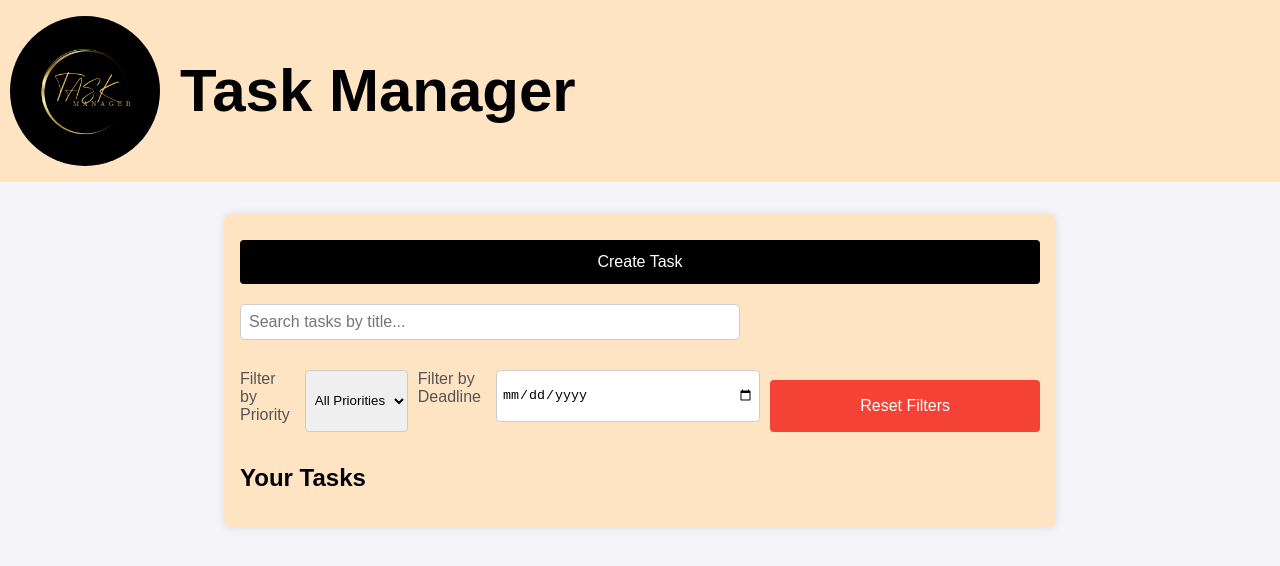
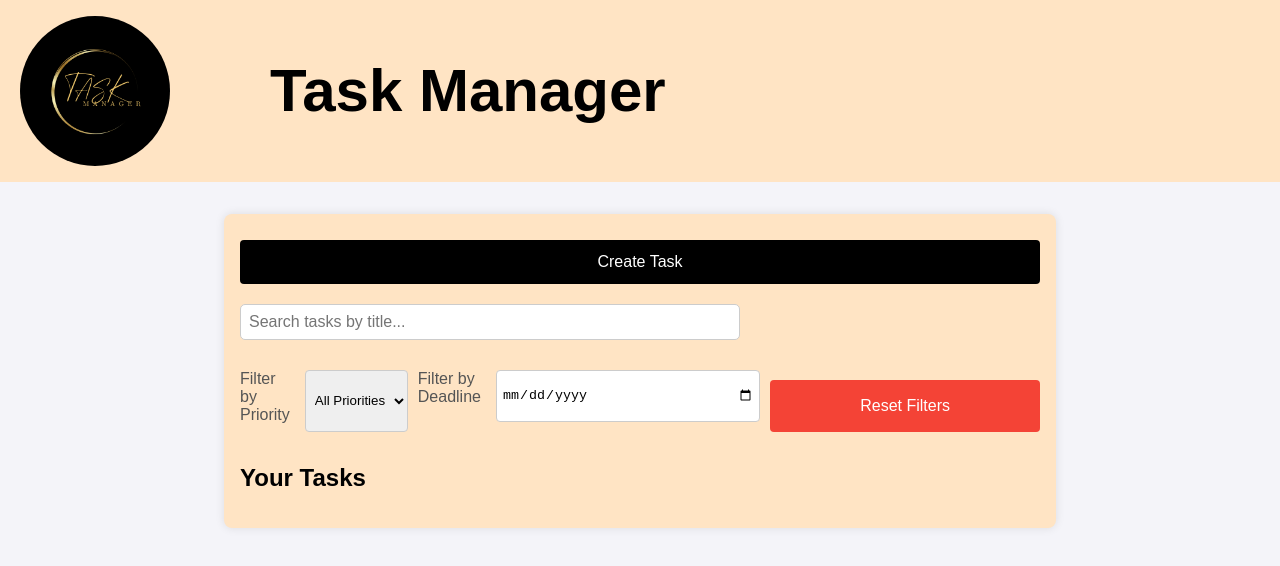
Before and after one commit to lubsy09/Taskmaster-app, a website: page taskmaster/index.html in a window 1280 px wide. Drawn offline with Linux system fonts and the light colour scheme; no server answers.

Commit message:
Modify header

```diff
--- a/taskmaster/style.css
+++ b/taskmaster/style.css
@@ -11,7 +11,7 @@ header {
   text-align: center;
   padding: 1rem 0;
   display: flex;
-  gap: 20px;
+  gap: 100px;
   font-size: 30px;
   margin: 0;
 }
@@ -185,7 +185,7 @@ main {
   width: 150px;
   border-radius: 75px;
   height: auto;
-  margin-left: 10px;
+  margin-left: 20px;
 }
 /* Home Styling */
 .auth-buttons button {
```
